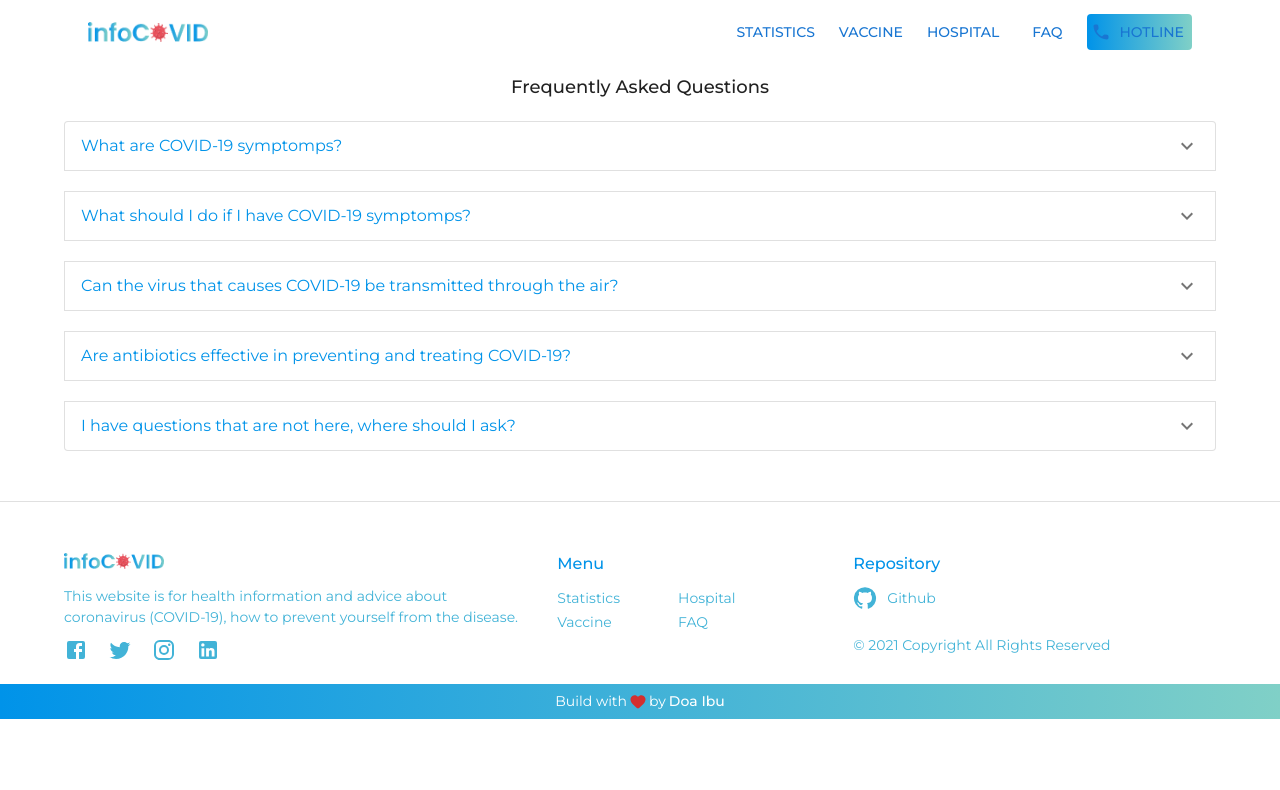
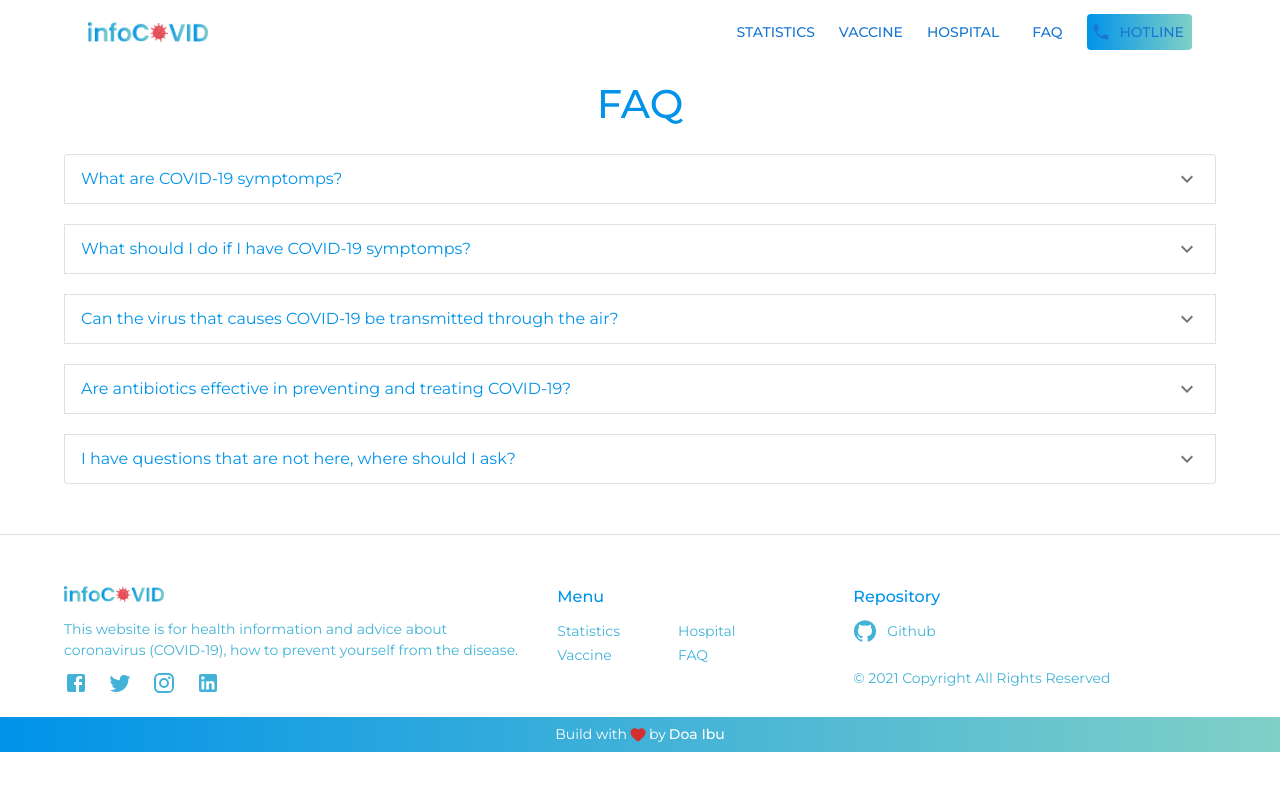
Before and after one commit to niceDeve/info-covid, a Next.js app: page /faq in a window 1280 px wide. Shown: the top 790 px of the page. Built offline with nearby package versions, Linux system fonts and the light colour scheme.

Commit message:
add blue faq

```diff
--- a/pages/faq.js
+++ b/pages/faq.js
@@ -10,10 +10,10 @@ export default function Faq() {
   return (
     <div>
       <Head>
-        <title>Frequently Asked Questions</title>
+        <title>FAQ</title>
       </Head>
       <Container maxWidth='lg'>
-        <h2 className={classes.title}>Frequently Asked Questions</h2>
+        <h2 className={classes.title}>FAQ</h2>
         <MyFaq />
       </Container>
     </div>
--- a/styles/pages/faq.style.js
+++ b/styles/pages/faq.style.js
@@ -2,9 +2,10 @@ const faqStyle = {
   title: {
     marginTop: '10px',
     fontWeight: 500,
-    fontSize: '18px',
+    fontSize: '40px',
     textAlign: 'center',
     marginBottom: '20px',
+    color: '#0093E9',
   },
 };
 
```
